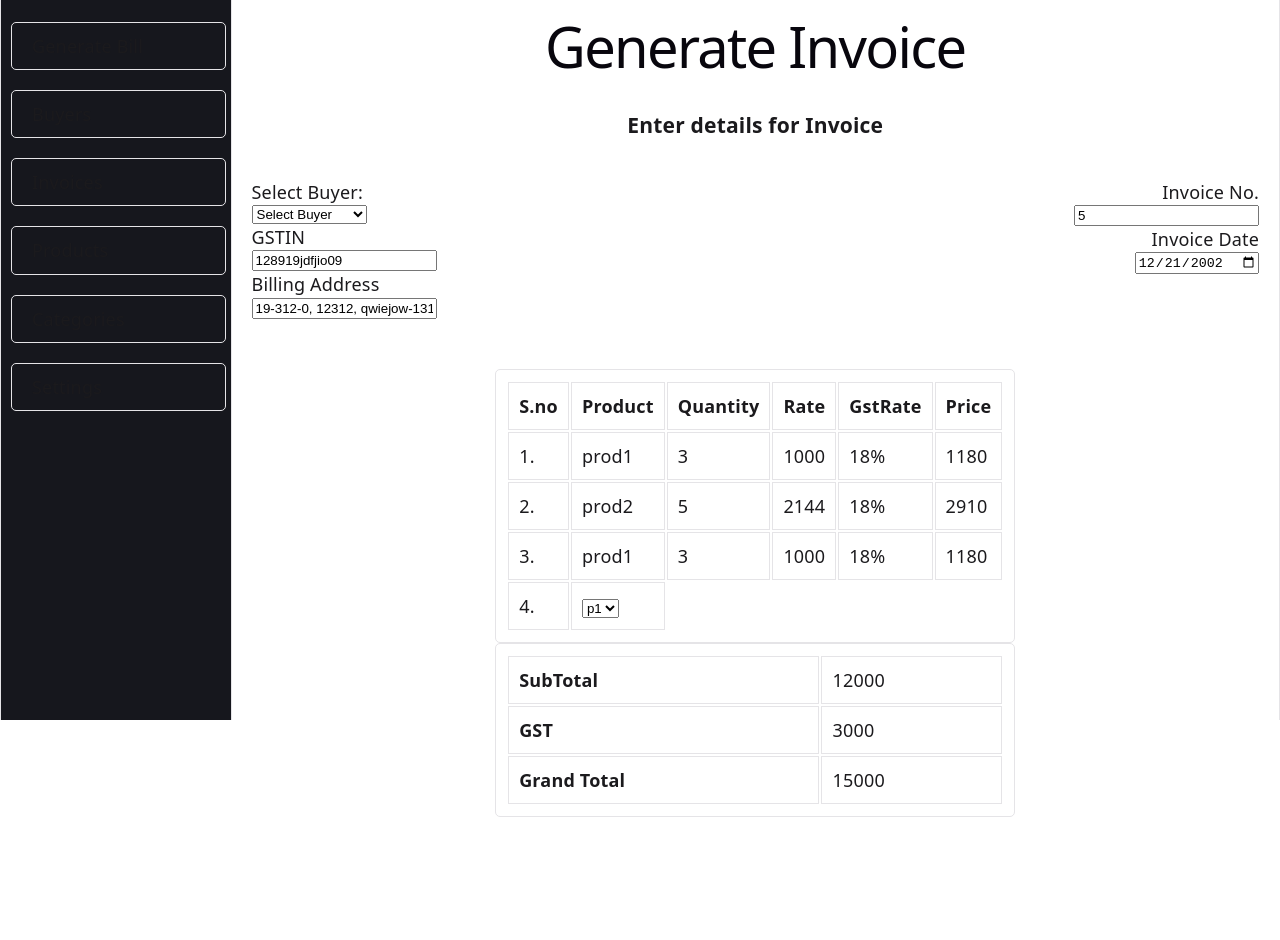
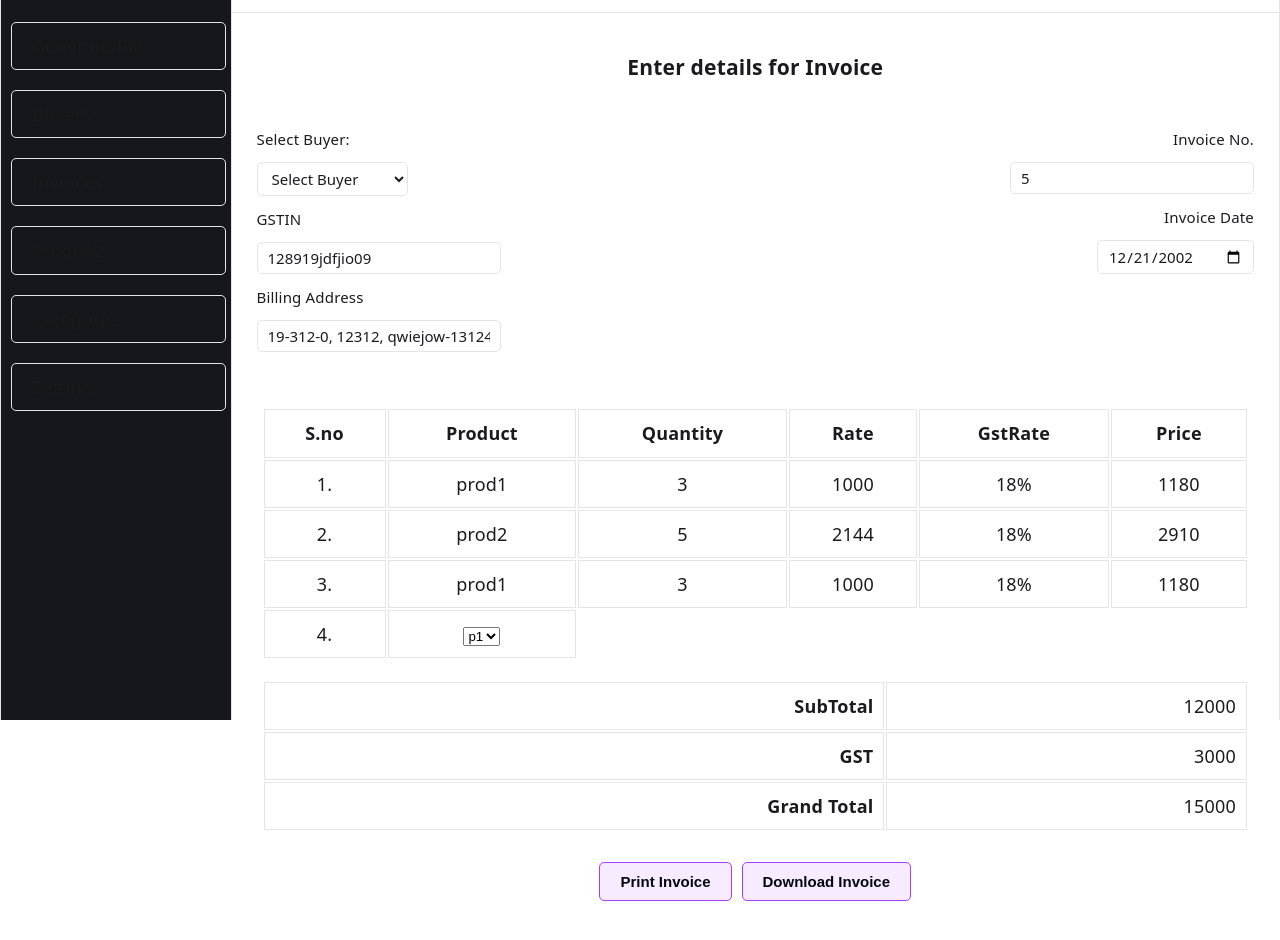
Before and after one commit to shaurya-cgi/LalaCompanyFrontend, a React (Vite) app: page / in a window 1280 px wide. Shown: the part 80-1020 px from the top of the page. Before the commit the page ends 917 px from the top, so only its background shows below. Built offline with nearby package versions, Linux system fonts and the light colour scheme.

Commit message:
billing page skeleton

```diff
--- a/src/components/Home.css
+++ b/src/components/Home.css
@@ -13,10 +13,23 @@
     justify-content: space-between;
     overflow: auto;
     left: 0;
-    margin: 20px 100px 50px 100px;
+    margin: 10px;
+    padding: 10px;
     width: 100%;
 }
-
+.buyerinvoicedetails label, .buyerinvoicedetails input, .buyerinvoicedetails select{
+    font-family: var(--sans);
+    font-weight: 500;
+    font-size: 15px;
+    margin: 5px;
+}
+.buyerinvoicedetails input, .buyerinvoicedetails select{
+    padding: 5px 10px;
+    border: 1px solid var(--border);
+    border-radius: 5px;
+    background-color: var(--bg);
+    color: var(--text-h);
+}
 .buyerdetails{
     display:flex;
     flex-direction: column;
@@ -26,7 +39,6 @@
 
 table{
     width: 100%;
-    border: 1px solid var(--border);
     border-radius: 5px;
     padding: 10px;
 
@@ -34,7 +46,10 @@ table{
 table td, table th{
     border: 1px solid var(--border);
     padding: 10px;
-    text-align: left;
+    text-align: center;
+}
+.totaltable td, .totaltable th{
+    text-align: right;
 }
 
 .invoicedetails{
@@ -44,3 +59,39 @@ table td, table th{
     justify-content: flex-end;
     margin-left: 20px;
 }
+.items{
+    display:flex;
+    flex-direction: column;
+    align-items: flex-start;
+    justify-content: flex-start;
+    margin-top: 20px;
+    width: 100%;
+}
+.items > .totaltable{
+    width: 100%;
+    align-items: flex-end;
+}
+
+.generateinvoice{
+    display:flex;
+    flex-direction: row;
+    align-items: center;
+    gap: 10px;
+    justify-content: flex-end;
+    margin: 20px 100px 50px 100px;
+}
+.generateinvoice > button{
+    font-weight: 600;
+    font-size: 15px;
+    padding: 10px 20px;
+    border: 1px solid var(--accent);
+    background-color: var(--accent-bg);
+    color: var(--text-lm-h);
+    border-radius: 5px;
+}
+
+.generateinvoice > button:hover{
+    background-color: var(--accent);
+    color: var(--text-lm);
+    cursor: pointer;
+}
--- a/src/components/Home.jsx
+++ b/src/components/Home.jsx
@@ -5,7 +5,6 @@ function Home() {
   return (
     <>
     <div className='billingarea'>
-        <h1>Generate Invoice</h1>
         <h3>Enter details for Invoice</h3>
         <div className='buyerinvoicedetails'>
             <div className='buyerdetails'>
@@ -95,6 +94,10 @@ function Home() {
                 </table>
             </div>
         </div>
+        <div className='generateinvoice'>
+            <button className='printinvoice'>Print Invoice</button>
+            <button className='downloadinvoice'>Download Invoice</button>
+        </div>
     </div>
     </>
   )
--- /dev/null
+++ b/src/components/HomeHeader.css
@@ -0,0 +1,5 @@
+h1{
+    font-size: 4px;
+    --text-lm: #131313;
+    --text-lm-h: #0f0f0f;
+}
--- /dev/null
+++ b/src/components/HomeHeader.jsx
@@ -0,0 +1,9 @@
+import React from 'react'
+
+function HomeHeader() {
+  return (
+        <h1>Generate Invoice</h1>
+  )
+}
+
+export default HomeHeader
--- a/src/components/Sidebar.css
+++ b/src/components/Sidebar.css
@@ -4,7 +4,6 @@
     align-items: flex-start;
     justify-content: flex-start;
     width: 280px;
-    height: 100%;
     background-color: #16171d;
     border-right: 1px solid var(--border);
 }
@@ -15,7 +14,7 @@
     padding: 10px 20px;
     width: 100%;
     border-radius: 5px;
-    color: var(--text);
+    color: var(--text-dm);
     text-decoration: none;
     border: 1px solid var(--border);
     margin: 10px;
@@ -28,7 +27,7 @@
 .sidebar-header{
     font-size: 20px;
     font-weight: 600;
-    color: var(--text-h);
+    color: var(--text-dm-h);
     margin: 10px 10px 10px 10px;
     padding: 10px 0;
 }
--- a/src/index.css
+++ b/src/index.css
@@ -1,6 +1,6 @@
 :root {
-  --text: #1b1a1d;
-  --text-h: #08060d;
+  --text-lm: #1b1a1d;
+  --text-lm-h: #08060d;
   --bg: #fff;
   --border: #e5e4e7;
   --code-bg: #f4f3ec;
@@ -18,7 +18,7 @@
   font: 18px/145% var(--sans);
   letter-spacing: 0.18px;
   color-scheme: light dark;
-  color: var(--text);
+  color: var(--text-lm);
   background: var(--bg);
   font-synthesis: none;
   text-rendering: optimizeLegibility;
@@ -32,11 +32,11 @@
 
 @media (prefers-color-scheme: dark) {
   :root {
-    --text: #9ca3af;
-    --text-h: #f3f4f6;
-    --bg: #ffffff;
-    --border: #2e303a;
-    --code-bg: #1f2028;
+    --text-dm: #9ca3af;
+    --text-dm-h: #f3f4f6;
+    --bg-dm: #231b29;
+    --border-dm: #2e303a;
+    --code-bg-dm  : #1f2028;
     --accent: #c084fc;
     --accent-bg: rgba(192, 132, 252, 0.15);
     --accent-border: rgba(192, 132, 252, 0.5);
--- a/src/layouts/MainLayout.jsx
+++ b/src/layouts/MainLayout.jsx
@@ -2,6 +2,7 @@ import React from 'react'
 import './MainLayout.css'
 import Sidebar from '../components/Sidebar'
 import Home from '../components/Home'
+import HomeHeader from '../components/HomeHeader'
 
 
 function MainLayout() {
@@ -9,7 +10,7 @@ function MainLayout() {
     <div className='mainlayout'>
         <Sidebar></Sidebar>
         <div className='mainarea'>
-            <div className='header'></div>
+            <div className='header'><HomeHeader/></div>
             <div className='content'><Home/></div>
         </div>
     </div>
```
